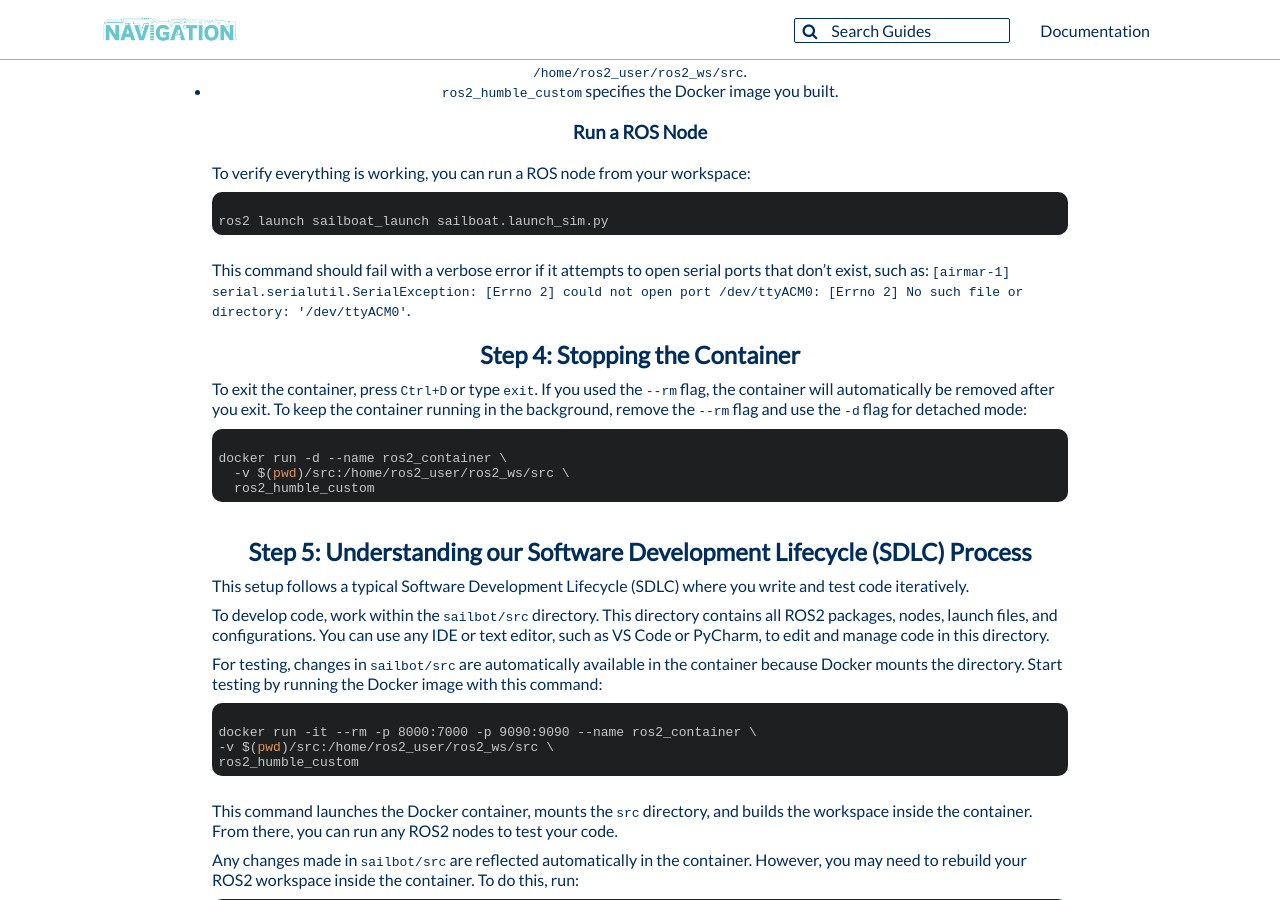
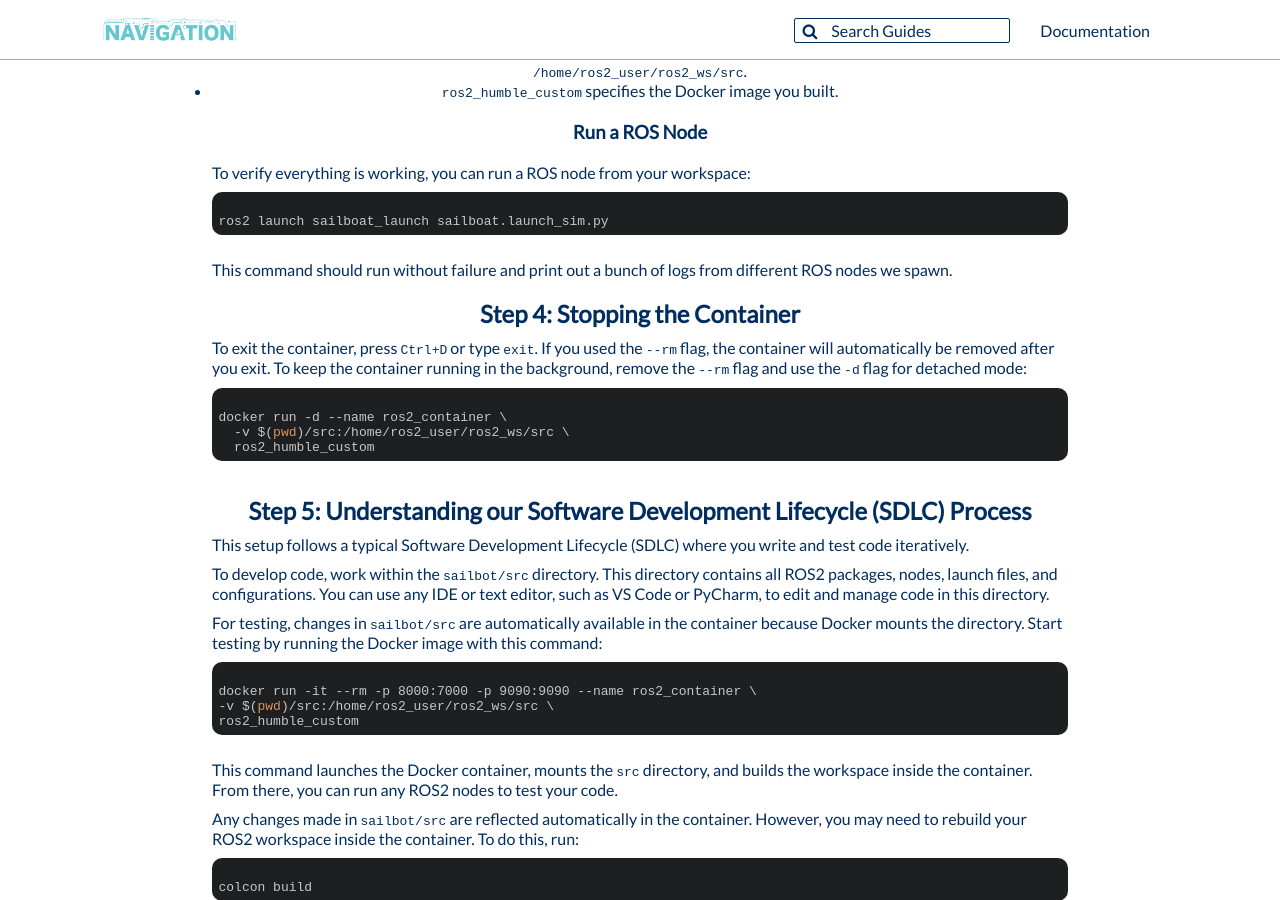
Before and after one commit to CUSail-Navigation/intrasite, a Jekyll site: the page built from _posts/2024-11-08-rossetup.md, in a window 1280 px wide and 900 px high, scrolled down 1799 px. Built offline with Jekyll 4.4.1, drawn with Linux system fonts in a browser that asks for light colours.

Commit message:
Minor edits

```diff
--- a/_posts/2024-11-08-rossetup.md
+++ b/_posts/2024-11-08-rossetup.md
@@ -129,7 +129,7 @@ ros2 launch sailboat_launch sailboat.launch_sim.py
 </code>
 </pre>
 
-This command should fail with a verbose error if it attempts to open serial ports that don’t exist, such as: `[airmar-1] serial.serialutil.SerialException: [Errno 2] could not open port /dev/ttyACM0: [Errno 2] No such file or directory: '/dev/ttyACM0'`.
+This command should run without failure and print out a bunch of logs from different ROS nodes we spawn.
 
 ---
 
```
